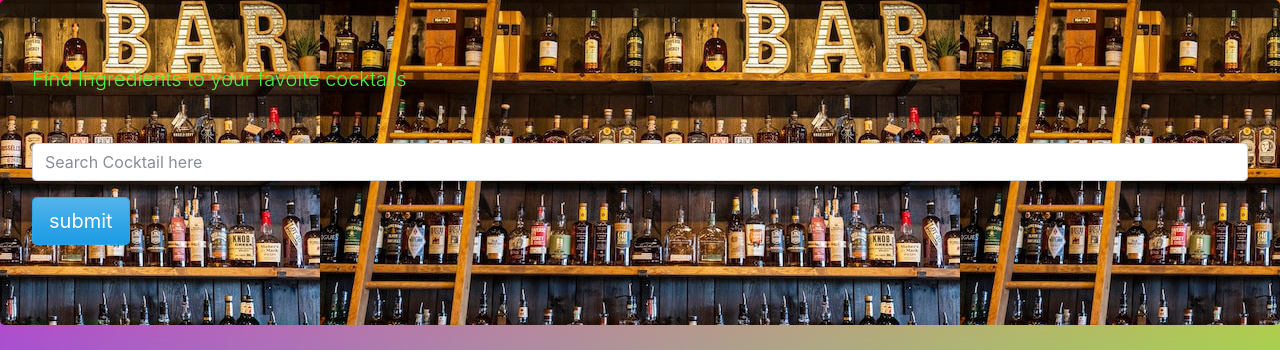
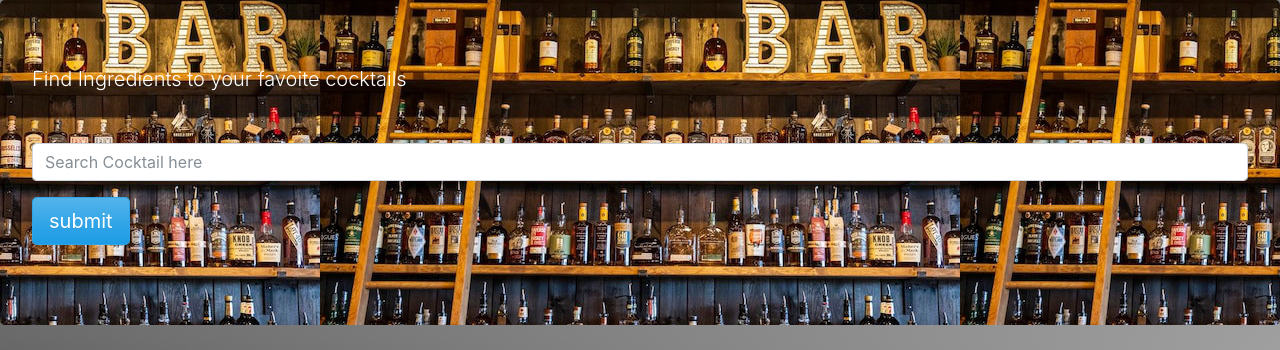
Before and after one commit to looksue/happyhour, a plain HTML site: page index.html in a window 1280 px wide. Shown: the top 350 px of the page. Drawn offline with nearby package versions, Linux system fonts and the light colour scheme; no server answers.

Commit message:
updated bootwatch theme and fixed the fav button

```diff
--- a/assets/css/style.css
+++ b/assets/css/style.css
@@ -1,17 +1,28 @@
+* {
+    color: white;
+}
 
 .jumbotron {
 
    color: white;
    background-position: center;
+   background-size: 100%;
    font-weight: bold;
    background-size: 50%;
    background-image: url("../images/file.jpg");
 }
+.pretty-background {
+    background:
+      linear-gradient(gray, transparent),
+      linear-gradient(to top right, black, transparent);
+    background-blend-mode: screen;
+    height: 100vh;
 
-.lead {
+  }
+
+/* .lead {
   color: rgb(76, 243, 76);
-   font-weight: bold;
-}
+} */
 .container {
    background-position: center;
    border:10px;
@@ -23,15 +34,6 @@
 
 }
 
-.pretty-background {
-   background:
-     linear-gradient(red, transparent),
-     linear-gradient(to top left, lime, transparent),
-     linear-gradient(to top right, blue, transparent);
-   background-blend-mode: screen;
-   height: 100vh;
-
-}
 
 .happy {
   color: white;
@@ -83,4 +85,5 @@
   textarea {
       width: 80%;
   }
+
 }
```
Lines whose indentation alone changed are shown as unchanged.
